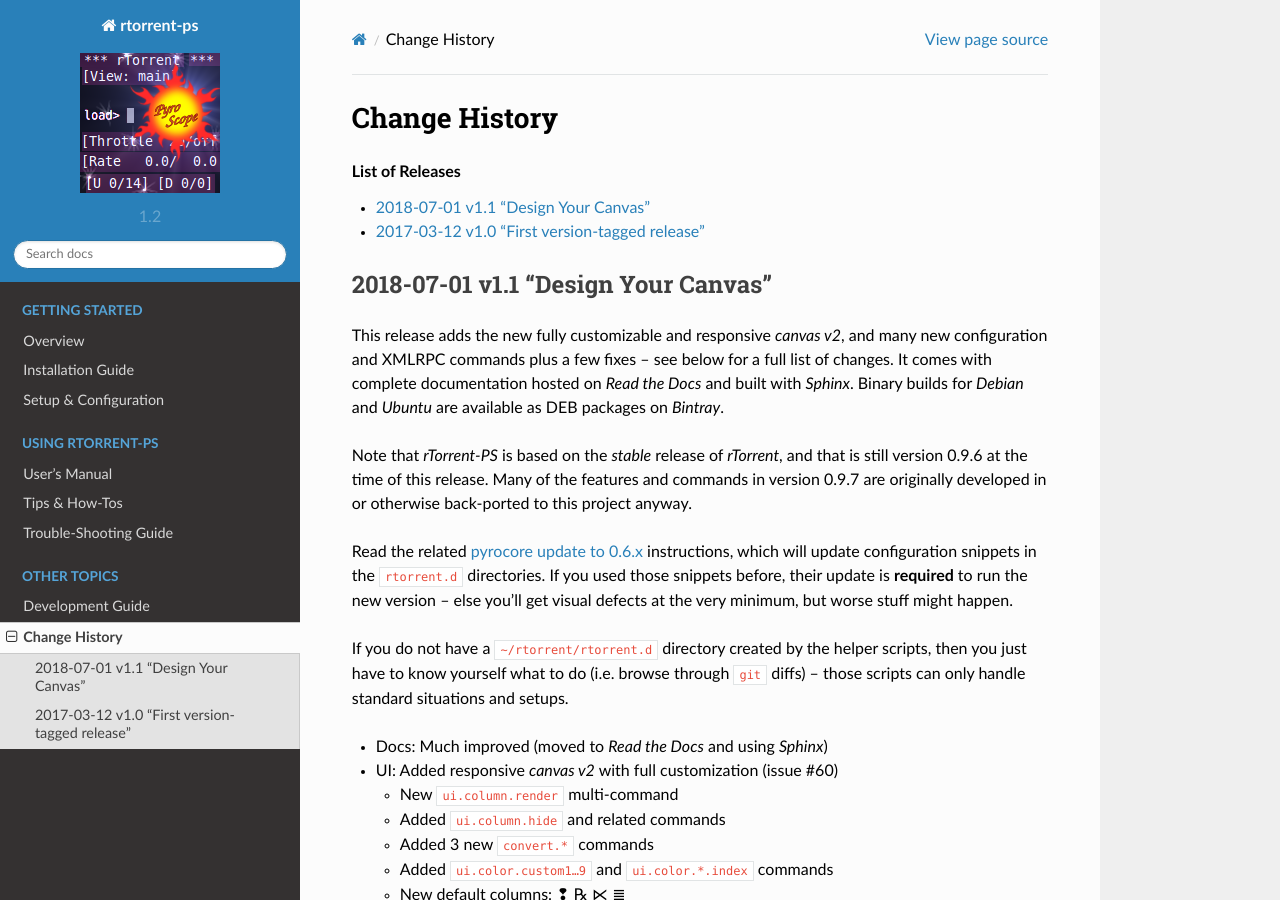
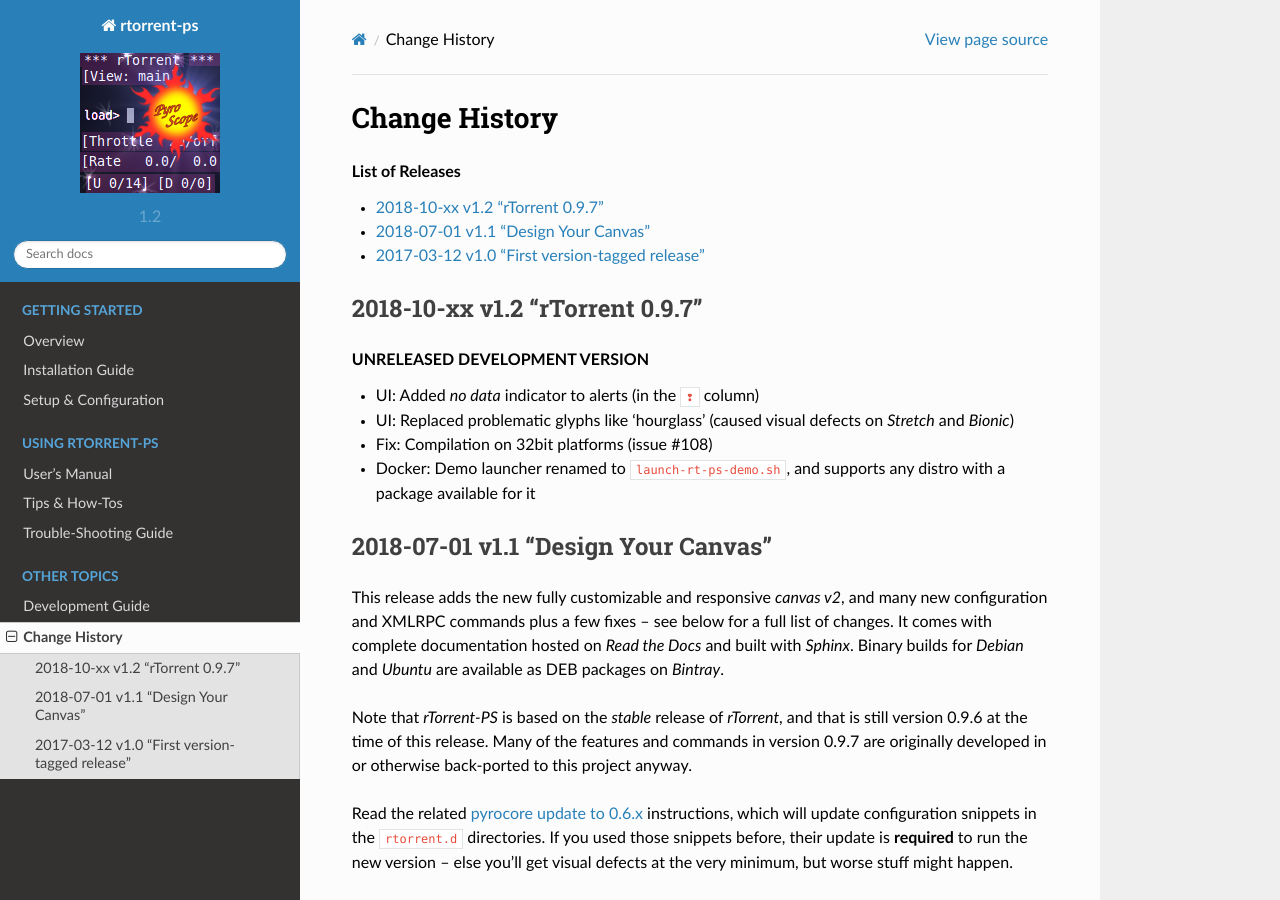
Before and after one commit to pyroscope/rtorrent-ps, a Sphinx documentation site: the page built from docs/CHANGES.rst, in a window 1280 px wide and 900 px high. Built offline with Sphinx 7.4.7 and the Read the Docs theme 2.0.0, drawn with Linux system fonts in a browser that asks for light colours.

Commit message:
docs: added v1.2 changes section

```diff
--- a/docs/CHANGES.rst
+++ b/docs/CHANGES.rst
@@ -3,6 +3,17 @@
 
 .. contents:: List of Releases
    :local:
+
+2018-10-xx v1.2 “rTorrent 0.9.7”
+--------------------------------
+
+.. rubric:: UNRELEASED DEVELOPMENT VERSION
+
+- UI: Added *no data* indicator to alerts (in the ``❢`` column)
+- UI: Replaced problematic glyphs like ‘hourglass’ (caused visual defects on *Stretch* and *Bionic*)
+- Fix: Compilation on 32bit platforms (issue #108)
+- Docker: Demo launcher renamed to ``launch-rt-ps-demo.sh``,
+  and supports any distro with a package available for it
 
 
 2018-07-01 v1.1 “Design Your Canvas”
```
